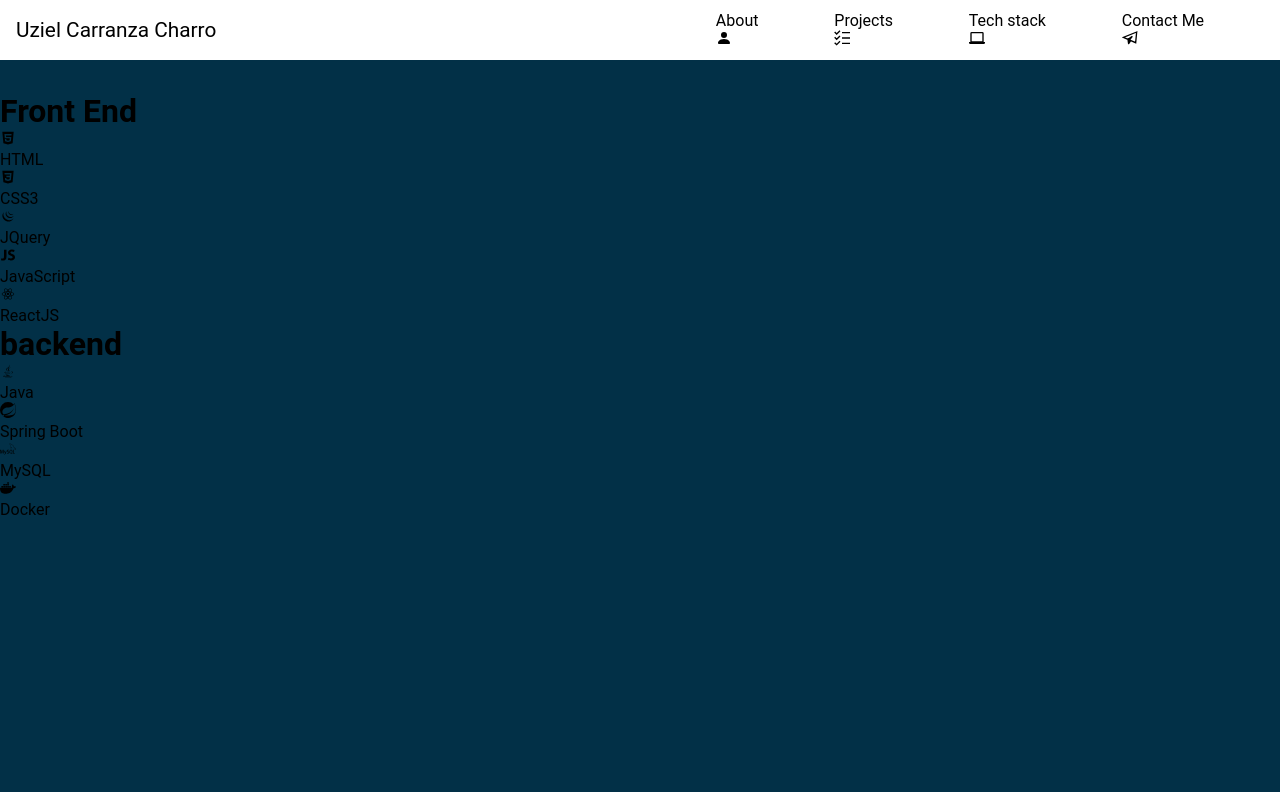
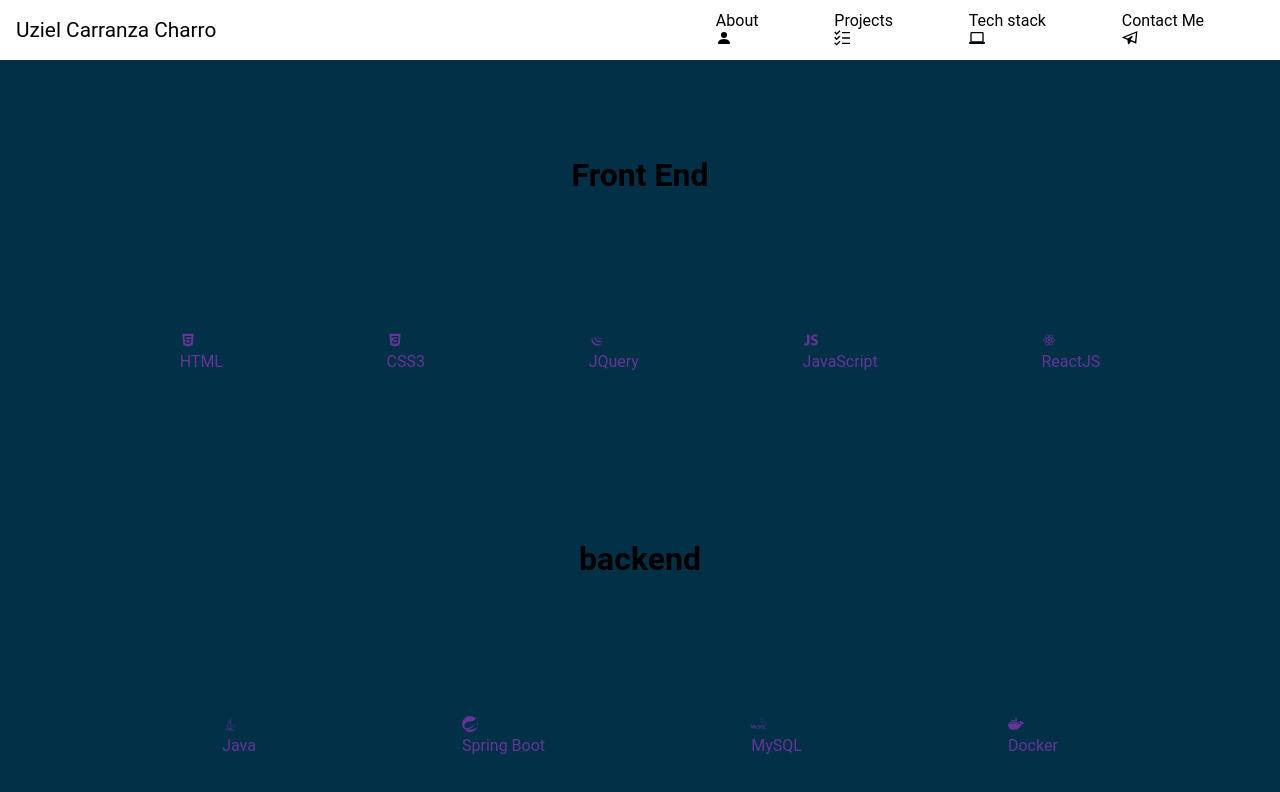
Before and after one commit to UzielCarranza/Uziel_Carranza-Charro, a React (Create React App) app: page /tech-stack in a window 1280 px wide. Shown: the top 792 px of the page. Built offline with nearby package versions, Linux system fonts and the light colour scheme.

Commit message:
initial styling for the tech stack component

```diff
--- a/src/styles/technologies.css
+++ b/src/styles/technologies.css
@@ -0,0 +1,30 @@
+
+.technologies-wrapper {
+    height: 100vh;
+    width: 100%;
+    padding: 1em;
+    display: flex;
+    flex-direction: column;
+    justify-content: center;
+}
+
+.front--end,
+.back--end {
+    height: 100%;
+    width: 100%;
+    display: flex;
+    flex-direction: row;
+    flex-wrap: wrap;
+    justify-content: space-evenly;
+    margin: 1em auto;
+}
+
+.title{
+    width: 100%;
+    text-align: center;
+    margin: 1em;
+}
+
+.technologies {
+    color: rebeccapurple;
+}
```
